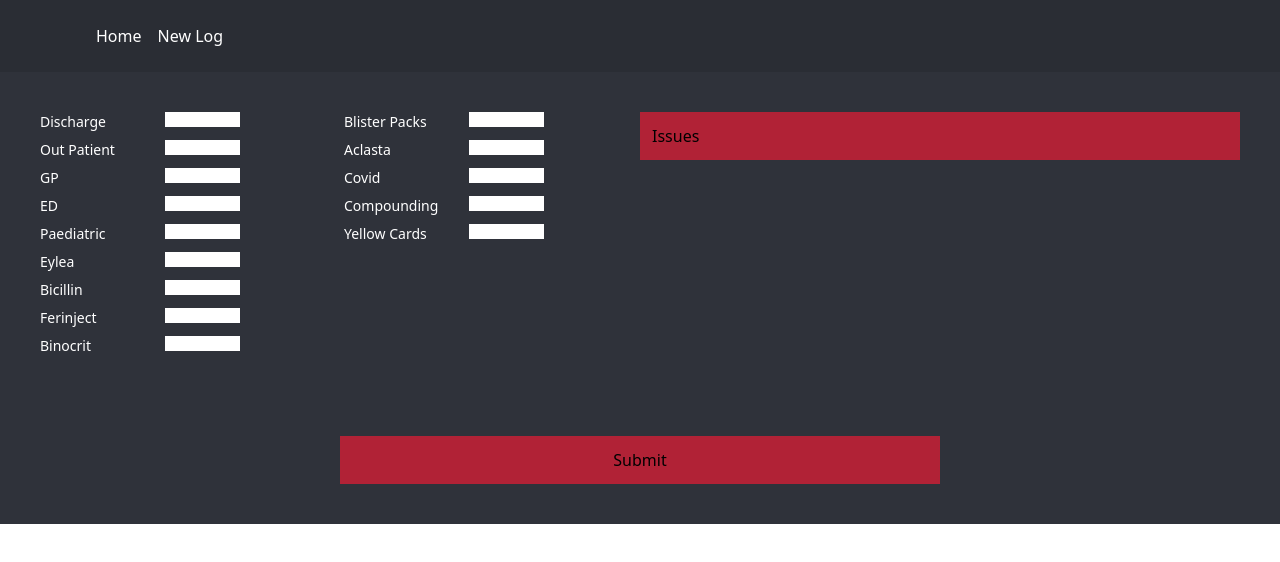
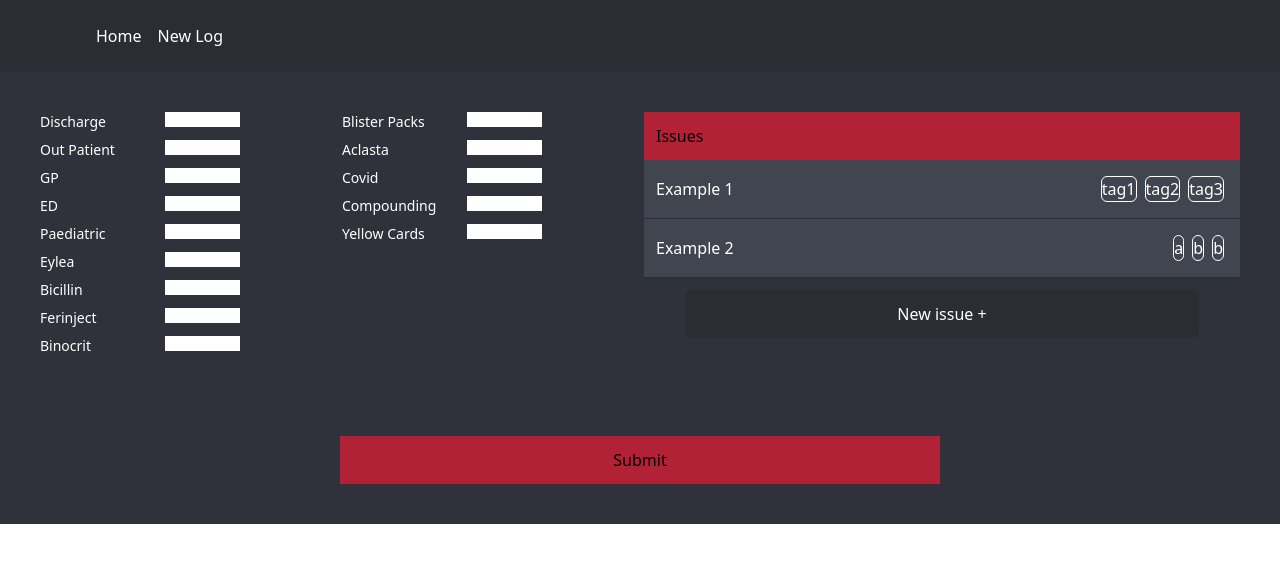
Before and after one commit to KarlGilden/apoteo, a Next.js app: page /new-log in a window 1280 px wide. Shown: the top 562 px of the page. Built offline with nearby package versions, Linux system fonts and the light colour scheme.

Commit message:
add issues modal

```diff
--- /dev/null
+++ b/components/IssueItem.tsx
@@ -0,0 +1,22 @@
+import React from 'react'
+
+interface IProps{
+
+}
+
+const IssueItem = (props:any) => {
+  return (
+    <div className='w-full p-3 text-white border-primary-dark bg-primary-light border-b-[1px] border-primary-dark flex items-center justify-between'>
+        <p>{props.value.title}</p>
+        <div className='flex'>
+            {props.value.tags.split(',').map((tag:string) => {
+                return (
+                    <p className='m-1 border-[1px] border-white rounded-md text-white'>{tag}</p>
+                )
+            })}
+        </div>
+    </div>
+  )
+}
+
+export default IssueItem
--- /dev/null
+++ b/components/IssueModal.tsx
@@ -0,0 +1,33 @@
+import React, { useEffect, useState } from 'react'
+import ReactDOM from 'react-dom'
+interface IProps {
+  show:boolean,
+  handleClose:()=>void
+}
+
+const IssueModal = ({show, handleClose}:IProps) => {
+  const [isBrowser, setIsBrowser] = useState(false)
+
+  useEffect(()=>{
+    setIsBrowser(true)
+  },[])
+
+  const modal = show ? (
+    <div onClick={()=>handleClose()} className={`overflow-hidden fixed top-0 left-0 w-screen h-screen bg-black bg-opacity-50  flex justify-center items-center`}>
+      <div className='w-[50%] h-[50%] bg-white'>
+
+      </div>
+    </div>
+  ) : null
+
+  if(isBrowser){
+    return ReactDOM.createPortal(
+      modal,
+      document.getElementById("modal-root") as HTMLElement
+    );
+  }else{
+    return null;
+  }
+}
+
+export default IssueModal
--- /dev/null
+++ b/pages/_document.js
@@ -0,0 +1,14 @@
+import { Html, Head, Main, NextScript } from 'next/document'
+
+export default function Document() {
+  return (
+    <Html>
+      <Head />
+      <body>
+        <Main />
+        <NextScript />
+        <div id='modal-root'></div>
+      </body>
+    </Html>
+  )
+}
--- a/pages/new-log.tsx
+++ b/pages/new-log.tsx
@@ -1,7 +1,11 @@
 import React, { useState } from 'react'
+import IssueItem from '../components/IssueItem';
+import IssueModal from '../components/IssueModal'
 import LogNumInput from '../components/LogNumInput'
 
 const NewLog = () => {
+
+    const [showModal, setShowModal] = useState(false);
 
     const [data, setData] = useState({
         covid: 0,
@@ -19,6 +23,29 @@ const NewLog = () => {
         compounding: 0,
         yellowCards: 0
     })
+
+    const openModal = () => {
+        setShowModal(true)
+        document.querySelector('body')?.classList.add('overflow-hidden')
+    }
+
+    const closeModal = () => {
+        setShowModal(false)
+        document.querySelector('body')?.classList.remove('overflow-hidden')
+    }
+
+    const [issues, setIssues] = useState([
+        {
+            title: "Example 1",
+            description: "blah blah blah",
+            tags: "tag1,tag2,tag3"
+        },
+        {
+            title: "Example 2",
+            description: "blah blha blah",
+            tags: "a,b,b"
+        }
+    ])
 
     const onValueChange = (key:string, value:string) => {
         setData({ ...data, [key]: value })
@@ -38,7 +65,8 @@ const NewLog = () => {
 
   return (
     <>
-    <div className='h-[72px] w-full bg-secondary'></div>
+    <div className={`h-[72px] w-full bg-secondary `}></div>
+    <IssueModal show={showModal} handleClose={()=>closeModal()}/>
     <div className='h-screen'>
         <div className='w-full bg-primary p-10 flex flex-col justify-between'>
             <div className='flex flex-col sm:flex-row h-full'>
@@ -75,10 +103,22 @@ const NewLog = () => {
                         <LogNumInput name="Yellow Cards" inputKey="yellowCards" onValueChange={onValueChange}/>
                     </div>
                 </div>
+                <div className='p-1'></div>
                 <div className='flex flex-col w-full'>
                     <div className='w-full h-full '>
+
                         <div className='w-full bg-secondary p-3'>
                             <h2 className=''>Issues</h2>
+                        </div>
+
+                        {issues.map(value=>{
+                            return(
+                                <IssueItem value={value}/>
+                            )
+                        })}
+
+                        <div className='m-3 text-center'>
+                            <button onClick={()=>{openModal()}} className='p-3 w-[90%] hover:bg-primary-light bg-primary-dark rounded-md text-white'>New issue +</button>
                         </div>
 
                     </div>
--- a/tsconfig.json
+++ b/tsconfig.json
@@ -15,6 +15,6 @@
     "jsx": "preserve",
     "incremental": true
   },
-  "include": ["next-env.d.ts", "**/*.ts", "**/*.tsx"],
+  "include": ["next-env.d.ts", "**/*.ts", "**/*.tsx", "pages/_document.js"],
   "exclude": ["node_modules"]
 }
```
